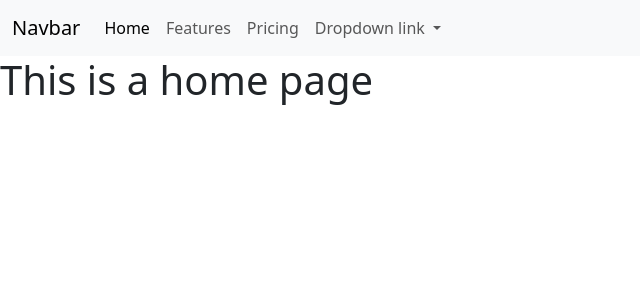
After one commit to pnabiniw/dec-1-30-django-learning, a Django app: page /temp-inherit/ in a window 1280 px wide. The commit adds this page. Shown: the top 300 px of the page, without its empty margins (0-640 px from the left). Run offline with Django 5.2, Linux system fonts and the light colour scheme.

Commit message:
temp inheritance

```diff
--- /dev/null
+++ b/myapp/templates/myapp/base.html
@@ -0,0 +1,50 @@
+<!DOCTYPE html>
+<html lang="en">
+<head>
+    <meta charset="UTF-8">
+    <title>Title</title>
+    <link href="https://cdn.jsdelivr.net/npm/bootstrap@5.3.2/dist/css/bootstrap.min.css" rel="stylesheet"
+          integrity="sha384-T3c6CoIi6uLrA9TneNEoa7RxnatzjcDSCmG1MXxSR1GAsXEV/Dwwykc2MPK8M2HN" crossorigin="anonymous">
+    <script src="https://cdn.jsdelivr.net/npm/bootstrap@5.3.2/dist/js/bootstrap.bundle.min.js"
+            integrity="sha384-C6RzsynM9kWDrMNeT87bh95OGNyZPhcTNXj1NW7RuBCsyN/o0jlpcV8Qyq46cDfL"
+            crossorigin="anonymous"></script>
+</head>
+<body>
+<nav class="navbar navbar-expand-lg bg-body-tertiary">
+  <div class="container-fluid">
+    <a class="navbar-brand" href="#">Navbar</a>
+    <button class="navbar-toggler" type="button" data-bs-toggle="collapse" data-bs-target="#navbarNavDropdown" aria-controls="navbarNavDropdown" aria-expanded="false" aria-label="Toggle navigation">
+      <span class="navbar-toggler-icon"></span>
+    </button>
+    <div class="collapse navbar-collapse" id="navbarNavDropdown">
+      <ul class="navbar-nav">
+        <li class="nav-item">
+          <a class="nav-link active" aria-current="page" href="#">Home</a>
+        </li>
+        <li class="nav-item">
+          <a class="nav-link" href="#">Features</a>
+        </li>
+        <li class="nav-item">
+          <a class="nav-link" href="#">Pricing</a>
+        </li>
+        <li class="nav-item dropdown">
+          <a class="nav-link dropdown-toggle" href="#" role="button" data-bs-toggle="dropdown" aria-expanded="false">
+            Dropdown link
+          </a>
+          <ul class="dropdown-menu">
+            <li><a class="dropdown-item" href="#">Action</a></li>
+            <li><a class="dropdown-item" href="#">Another action</a></li>
+            <li><a class="dropdown-item" href="#">Something else here</a></li>
+          </ul>
+        </li>
+      </ul>
+    </div>
+  </div>
+</nav>
+
+{% block content %}
+{% endblock %}
+
+<footer></footer>
+</body>
+</html>
--- a/myapp/templates/myapp/home.html
+++ b/myapp/templates/myapp/home.html
@@ -6,5 +6,7 @@
 </head>
 <body>
 <h1>Hello from Home</h1>
+<h1><a href="{% url 'portfolio_page' %}">Portfolio</a></h1>
+<h1><a href="{% url 'temp_inherit_home' %}">Temp Inherit</a></h1>
 </body>
 </html>
--- a/myapp/templates/myapp/index.html
+++ b/myapp/templates/myapp/index.html
@@ -41,6 +41,7 @@
             <section class="resume-section" id="about">
                 <div class="resume-section-content">
                     <h1 class="mb-0">
+                        <h4><a href="{% url 'home_page' %}">Home</a></h4>
                         Clarence
                         <span class="text-primary">Taylor</span>
                     </h1>
--- /dev/null
+++ b/myapp/templates/myapp/temp_inherit_home.html
@@ -0,0 +1,5 @@
+{% extends 'myapp/base.html' %}
+
+{% block content %}
+    <h1>This is a home page</h1>
+{% endblock %}
--- a/myapp/urls.py
+++ b/myapp/urls.py
@@ -1,11 +1,12 @@
 from django.urls import path
-from .views import hello_world, hello, world, home, portfolio
+from .views import hello_world, hello, world, home, portfolio, temp_inherit_home
 
 
 urlpatterns = [
     path("hello/", hello),
     path("world/", world),
-    path("home/", home),
-    path("portfolio/", portfolio),
-    path("", hello_world)
+    # path("home/", home),
+    path("portfolio/", portfolio, name='portfolio_page'),
+    path("temp-inherit/", temp_inherit_home, name='temp_inherit_home'),
+    path("", home, name="home_page")
 ]
--- a/myapp/views.py
+++ b/myapp/views.py
@@ -33,3 +33,7 @@ def home(request):
 
 def portfolio(request):
     return render(request, template_name="myapp/index.html")
+
+
+def temp_inherit_home(request):
+    return render(request, template_name='myapp/temp_inherit_home.html')
--- a/notes/days.txt
+++ b/notes/days.txt
@@ -2,3 +2,4 @@
 2. Folders and files structure, apps, simple html rendering
 3. Template rendering
 4. Static rendering
+5. Template inheritance and navigation
```
